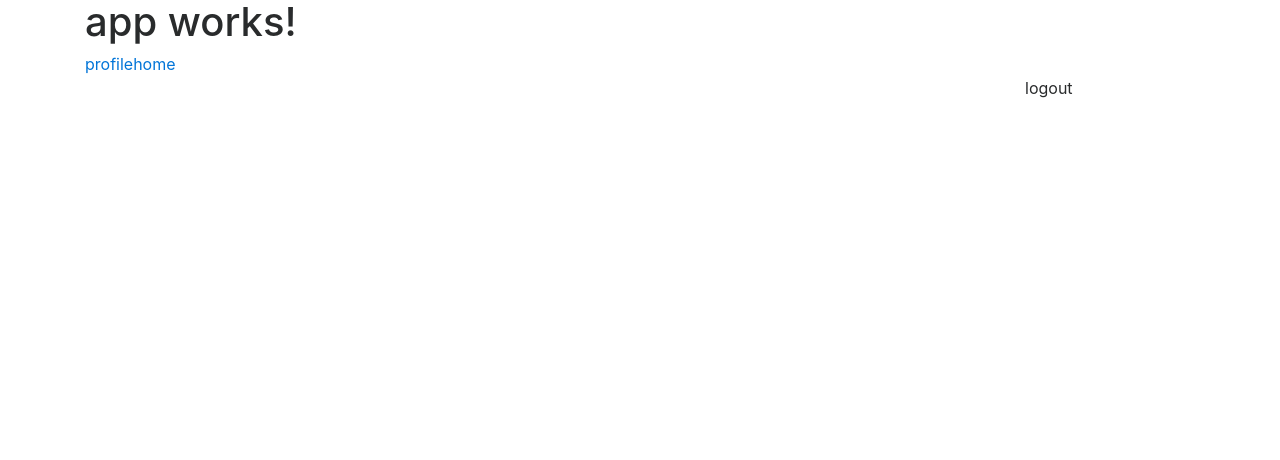
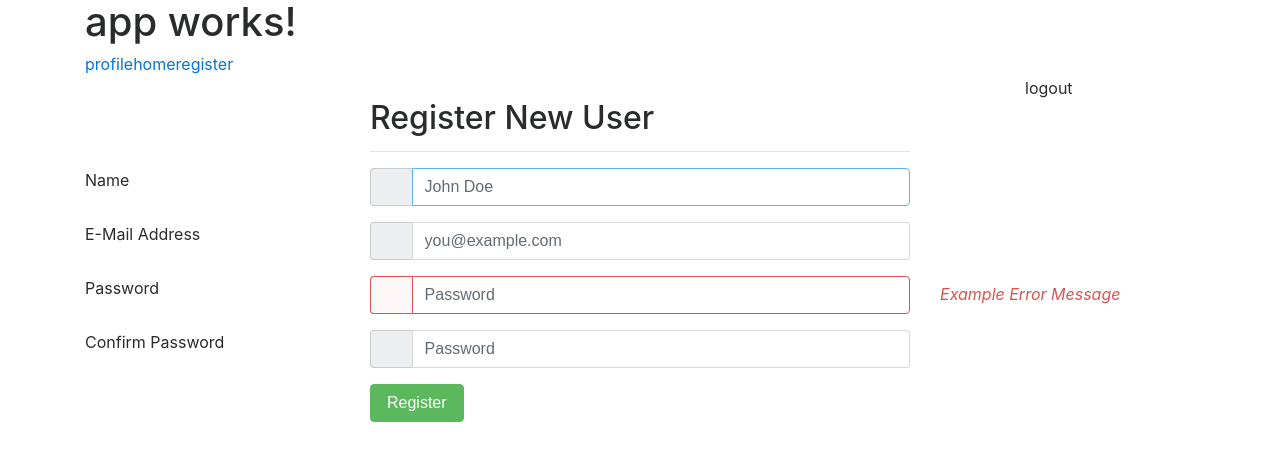
Before and after one commit to azammunawar/angular2-sample, an Angular app: page /register in a window 1280 px wide. Before the commit this address led to /. Shown: the top 460 px of the page. Built offline with nearby package versions, Linux system fonts and the light colour scheme.

Commit message:
register page

```diff
--- a/src/app/app.component.html
+++ b/src/app/app.component.html
@@ -3,6 +3,7 @@
     </h1>
   <a routerLink="/profile" routerLinkActive="active">profile</a>
   <a routerLink="/" routerLinkActive="active">home</a>
+  <a routerLink="/register" routerLinkActive="active">register</a>
   <div class="container">
   <div class="row clearfix">
     <div class="col-sm-10"></div>
--- a/src/app/app.module.ts
+++ b/src/app/app.module.ts
@@ -12,9 +12,11 @@ import {AuthService} from './auth.service';
 import { FilterComponent } from './filter/filter.component';
 import { ListingsComponent } from './listings/listings.component';
 import {SharedServiceService} from './shared-service.service';
+import { RegisterComponent } from './register/register.component';
 
 const appRoutes: Routes = [
   { path: '', component: LoginComponent },
+  { path: 'register', component: RegisterComponent },
   { path: 'profile', component: ProfileComponent, canActivate: [AuthGuard],},
 
 ];
@@ -24,7 +26,8 @@ const appRoutes: Routes = [
     LoginComponent,
     ProfileComponent,
     FilterComponent,
-    ListingsComponent
+    ListingsComponent,
+    RegisterComponent
   ],
   imports: [
     BrowserModule,
--- /dev/null
+++ b/src/app/register/register.component.html
@@ -0,0 +1,94 @@
+<form class="form-horizontal" role="form" method="POST" action="/register">
+  <div class="row">
+    <div class="col-md-3"></div>
+    <div class="col-md-6">
+      <h2>Register New User</h2>
+      <hr>
+    </div>
+  </div>
+  <div class="row">
+    <div class="col-md-3 field-label-responsive">
+      <label for="name">Name</label>
+    </div>
+    <div class="col-md-6">
+      <div class="form-group">
+        <div class="input-group mb-2 mr-sm-2 mb-sm-0">
+          <div class="input-group-addon" style="width: 2.6rem"><i class="fa fa-user"></i></div>
+          <input type="text" name="name" class="form-control" id="name"
+                 placeholder="John Doe" required autofocus>
+        </div>
+      </div>
+    </div>
+    <div class="col-md-3">
+      <div class="form-control-feedback">
+                        <span class="text-danger align-middle">
+                            <!-- Put name validation error messages here -->
+                        </span>
+      </div>
+    </div>
+  </div>
+  <div class="row">
+    <div class="col-md-3 field-label-responsive">
+      <label for="email">E-Mail Address</label>
+    </div>
+    <div class="col-md-6">
+      <div class="form-group">
+        <div class="input-group mb-2 mr-sm-2 mb-sm-0">
+          <div class="input-group-addon" style="width: 2.6rem"><i class="fa fa-at"></i></div>
+          <input type="text" name="email" class="form-control" id="email"
+                 placeholder="you@example.com" required autofocus>
+        </div>
+      </div>
+    </div>
+    <div class="col-md-3">
+      <div class="form-control-feedback">
+                        <span class="text-danger align-middle">
+                            <!-- Put e-mail validation error messages here -->
+                        </span>
+      </div>
+    </div>
+  </div>
+  <div class="row">
+    <div class="col-md-3 field-label-responsive">
+      <label for="password">Password</label>
+    </div>
+    <div class="col-md-6">
+      <div class="form-group has-danger">
+        <div class="input-group mb-2 mr-sm-2 mb-sm-0">
+          <div class="input-group-addon" style="width: 2.6rem"><i class="fa fa-key"></i></div>
+          <input type="password" name="password" class="form-control" id="password"
+                 placeholder="Password" required>
+        </div>
+      </div>
+    </div>
+    <div class="col-md-3">
+      <div class="form-control-feedback">
+                        <span class="text-danger align-middle">
+                            <i class="fa fa-close"> Example Error Message</i>
+                        </span>
+      </div>
+    </div>
+  </div>
+  <div class="row">
+    <div class="col-md-3 field-label-responsive">
+      <label for="password">Confirm Password</label>
+    </div>
+    <div class="col-md-6">
+      <div class="form-group">
+        <div class="input-group mb-2 mr-sm-2 mb-sm-0">
+          <div class="input-group-addon" style="width: 2.6rem">
+            <i class="fa fa-repeat"></i>
+          </div>
+          <input type="password" name="password-confirmation" class="form-control"
+                 id="password-confirm" placeholder="Password" required>
+        </div>
+      </div>
+    </div>
+  </div>
+  <div class="row">
+    <div class="col-md-3"></div>
+    <div class="col-md-6">
+      <button type="submit" class="btn btn-success"><i class="fa fa-user-plus"></i> Register</button>
+    </div>
+  </div>
+</form>
--- /dev/null
+++ b/src/app/register/register.component.ts
@@ -0,0 +1,15 @@
+import { Component, OnInit } from '@angular/core';
+
+@Component({
+  selector: 'app-register',
+  templateUrl: './register.component.html',
+  styleUrls: ['./register.component.css']
+})
+export class RegisterComponent implements OnInit {
+
+  constructor() { }
+
+  ngOnInit() {
+  }
+
+}
```
Also changed, not shown: src/app/register/register.component.css (added), 1 other file (tests, documents, lock files or other folders).
